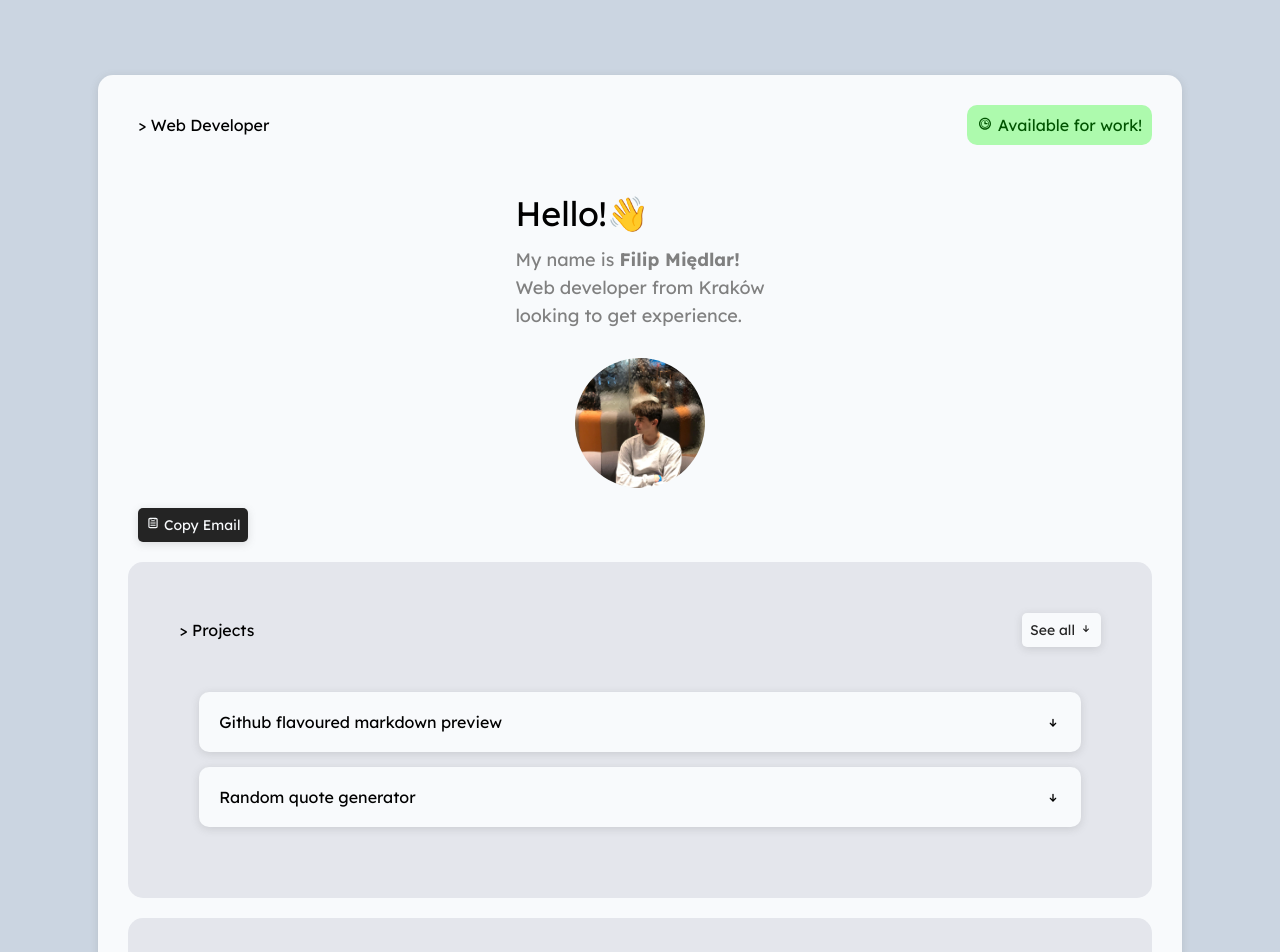
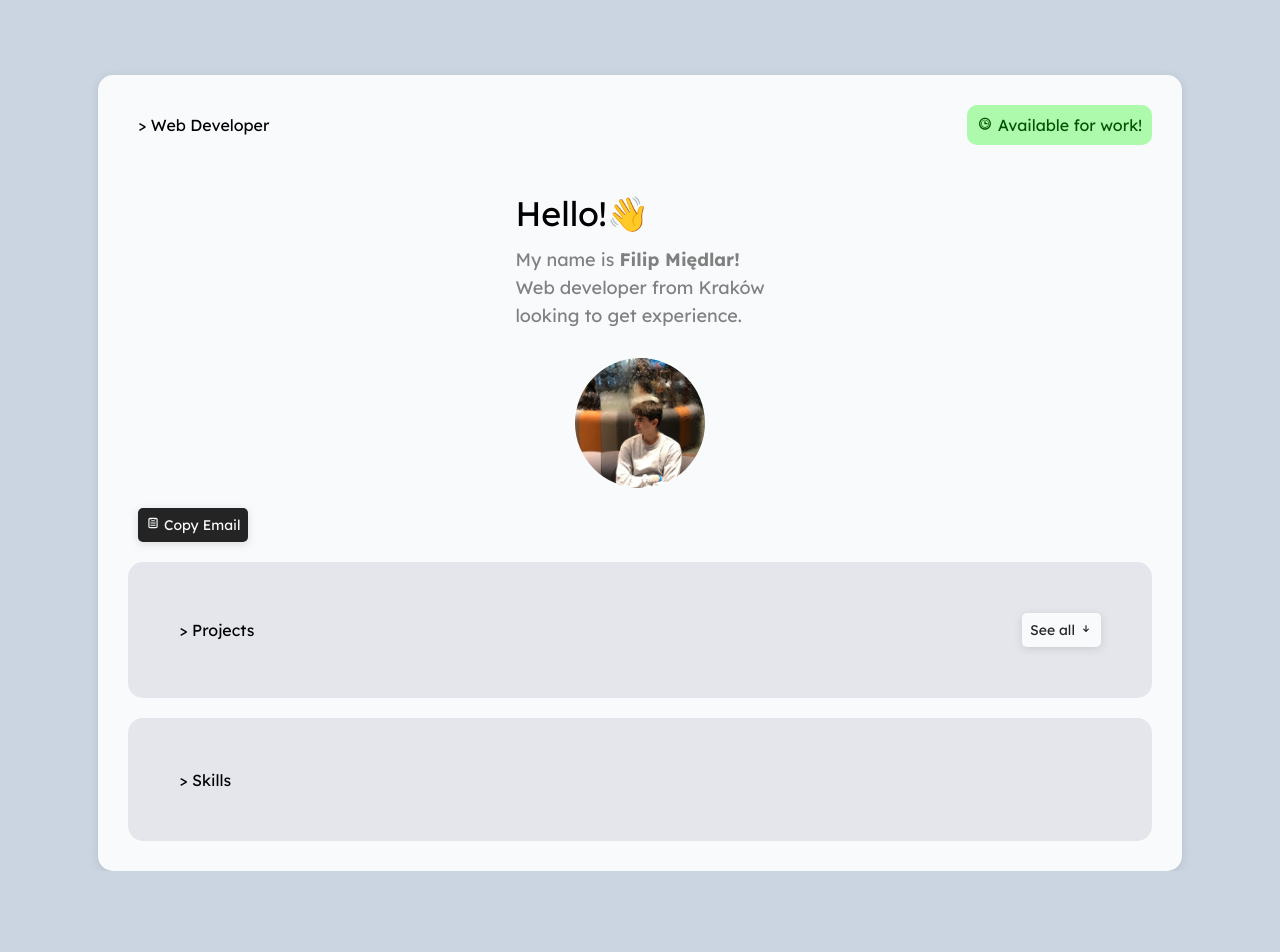
Before and after one commit to filipm123/react-portfolio, a React (Create React App) app: page / in a window 1280 px wide. Shown: the top 952 px of the page. After the commit the page ends 871 px from the top, so only its background shows below. Built offline with nearby package versions, Linux system fonts and the light colour scheme.

Commit message:
fix projects display

```diff
--- a/src/App.js
+++ b/src/App.js
@@ -11,7 +11,7 @@ import 'react-toastify/dist/ReactToastify.css';
 import 'animate.css';
 
 function App() {
-  const [showProjects, setShowProjects] = useState(true);
+  const [showProjects, setShowProjects] = useState(false);
   const [showSkills,setShowSkills] = useState(false);
   const [showProjectDisplayer, setShowProjectDisplayer] = useState(false);
 
```
